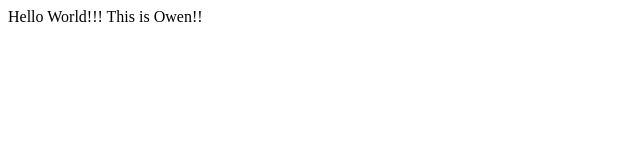
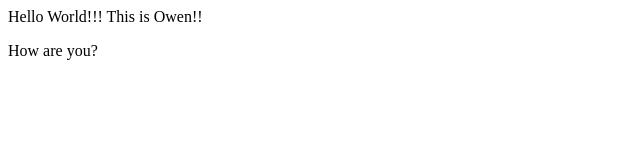
Before and after one commit to obosticco/obosticco.github.io, a plain HTML site: page index.html in a window 1280 px wide. Shown: the full height of the page, 0-640 px from the left. Drawn offline with Linux system fonts and the light colour scheme.

Commit message:
Added <p> child

```diff
--- a/index.html
+++ b/index.html
@@ -1,2 +1,2 @@
 Hello World!!! This is Owen!!
-<p></p>
+<p>How are you?</p>
```
